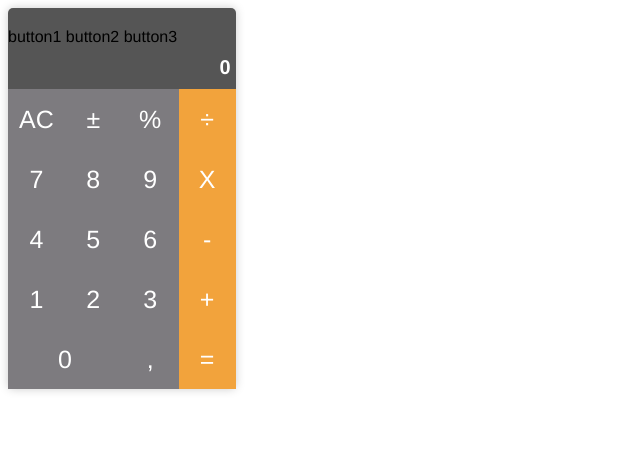
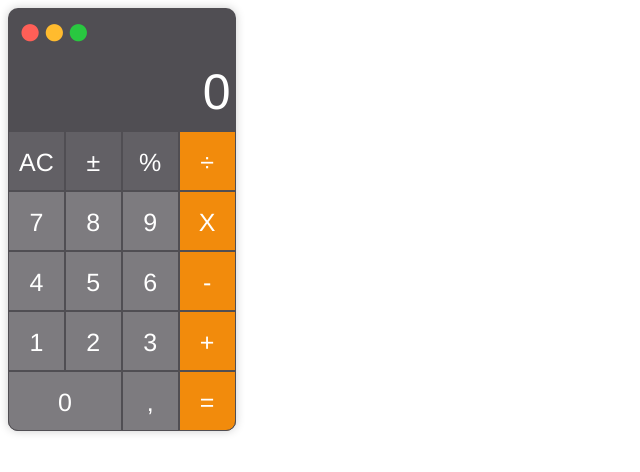
Before and after one commit to Guacha/Frontend-Q1, a plain HTML site: page index.html in a window 1280 px wide. Shown: the whole page, without its empty margins (0-640 px from the left). Drawn offline with Linux system fonts and the light colour scheme.

Commit message:
better class hierarchy

```diff
--- a/index.html
+++ b/index.html
@@ -10,10 +10,10 @@
 <body>
     <div class="calc-body">
         <div class="calc-header">
-            <div class="calc-buttons">
-                <span>button1</span>
-                <span>button2</span>
-                <span>button3</span>
+            <div class="calc-window-buttons">
+                <span class="close">●</span>
+                <span class="minimise">●</span>
+                <span class="maximise">●</span>
             </div>
             <div class="calc-text">
                 0
@@ -21,75 +21,75 @@
         </div>
         <div class="calc-button-row">
 
-            <div class="normal-button">
+            <div class="button special">
                 <span>AC</span>
             </div>
-            <div class="normal-button">
+            <div class="button special">
                 <span>±</span>
             </div>
-            <div class="normal-button">
+            <div class="button special">
                 <span>%</span>
             </div>
-            <div class="normal-button-operator">
+            <div class="button operator">
                 <span>÷</span>
             </div>
 
         </div>
         <div class="calc-button-row">
 
-            <div class="normal-button">
+            <div class="button normal">
                 <span>7</span>
             </div>
-            <div class="normal-button">
+            <div class="button normal">
                 <span>8</span>
             </div>
-            <div class="normal-button">
+            <div class="button normal">
                 <span>9</span>
             </div>
-            <div class="normal-button-operator">
+            <div class="button operator">
                 <span>X</span>
             </div>
         </div>
         <div class="calc-button-row">
 
-            <div class="normal-button">
+            <div class="button normal">
                 <span>4</span>
             </div>
-            <div class="normal-button">
+            <div class="button normal">
                 <span>5</span>
             </div>
-            <div class="normal-button">
+            <div class="button normal">
                 <span>6</span>
             </div>
-            <div class="normal-button-operator">
+            <div class="button operator">
                 <span>-</span>
             </div>
 
         </div>
         <div class="calc-button-row">
 
-            <div class="normal-button">
+            <div class="button normal">
                 <span>1</span>
             </div>
-            <div class="normal-button">
+            <div class="button normal">
                 <span>2</span>
             </div>
-            <div class="normal-button">
+            <div class="button normal">
                 <span>3</span>
             </div>
-            <div class="normal-button-operator">
+            <div class="button operator">
                 <span>+</span>
             </div>
         </div>
-        <div class="calc-button-row">
+        <div class="calc-button-row last-row">
 
-            <div class="double-button">
+            <div class="button double last-left">
                 <span>0</span>
             </div>
-            <div class="normal-button">
+            <div class="button normal">
                 <span>,</span>
             </div>
-            <div class="normal-button-operator">
+            <div class="button operator last-right">
                 <span>=</span>
             </div>
         </div>
--- a/static/css/style.css
+++ b/static/css/style.css
@@ -5,53 +5,74 @@ body {
 }
 
 .calc-body {
-    background-color: #555555;
-    padding: 20px 0px 0px 0px;
+    background-color: #504e53;
     width: 18%;
-    border-radius: 5px;
+    border-radius: 10px;
     box-shadow: 0 0 10px #ccc;
 }
 
-.normal-button-operator {
-    font-size: 25px;
-
-    display: inline-block;
-    background-color: #f2a33c;
-    height: 60px;
-    width: 25%;
-    color: #fff;
-    margin: 0;
-    text-align: center;
-    vertical-align: middle;
-    line-height: 60px;
+.calc-window-buttons {
+    margin-left: 10px;
+    font-size: 0px;
 }
 
-.normal-button {
+.close {
+    color: #ff5f57;
+    font-size: 40px;
+}
+
+.minimise {
+    color: #ffbb2e;
+    font-size: 40px;
+}
+
+.maximise {
+    color: #29c740;
+    font-size: 40px;
+}
+
+
+.button {
+    box-sizing: border-box;
+    border:1px solid #504e53;
+    font-size: 25px;
+    display: inline-block;
+    height: 60px;
+    line-height: 60px;
+    color: #fff;
+}
+
+.button.normal {
+    width: 25%;
+    background-color: #7d7b7f;
+    text-align: center;
+}
+
+.button.operator {
+    width: 25%;
+    text-align: center;
+    background-color: #f28b0c;
+}
+
+.button.special {
+    background-color: #626065;
     font-size: 25px;
     width: 25%;
-    display: inline-block;
-    height: 60px;
-    color: #fff;
-    background-color: #7d7b7f;
-    margin: 0;
     text-align: center;
-    vertical-align: middle;
-    border-color: #444444;
-    border-width: 5px;
-    line-height: 60px;
 }
 
-.double-button {
-    font-size: 25px;
+.button.double {
     width: 50%;
-    display: inline-block;
-    height: 60px;
-    color: #fff;
     background-color: #7d7b7f;
-    margin: 0;
     text-align: center;
-    vertical-align: middle;
-    line-height: 60px;
+}
+
+.last-left {
+    border-bottom-left-radius: 10px;
+}
+
+.last-right {
+    border-bottom-right-radius: 10px;
 }
 
 .calc-button-row {
@@ -61,8 +82,8 @@ body {
 .calc-text {
     padding: 10px 0px 10px 0px;
     margin: 0 5px 0 5px;
-    font-size: 20px;
-    font-weight: bold;
+    font-size: 50px;
+    font-weight: lighter;
     color: #fff;
     text-align: right;
     width: auto;
```
